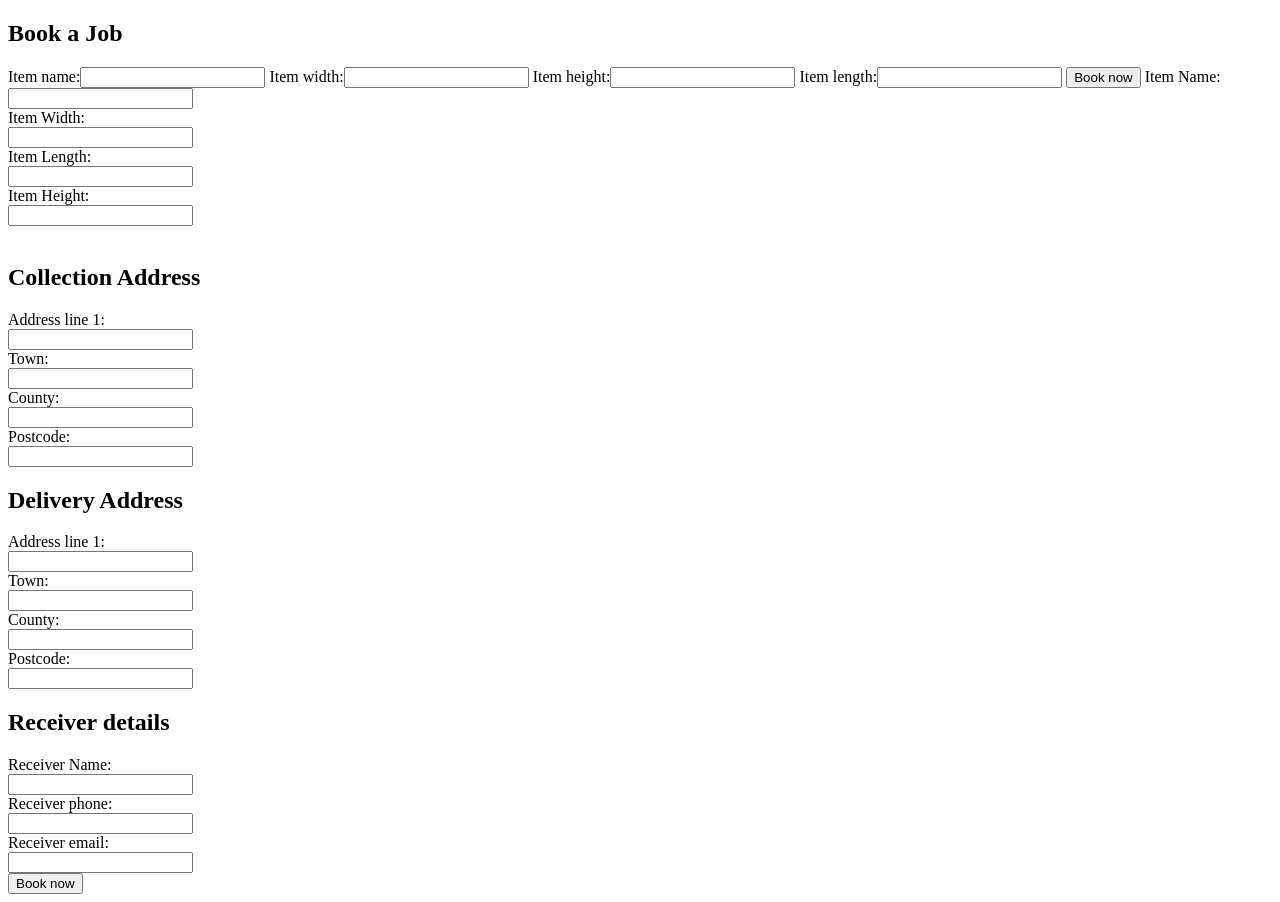
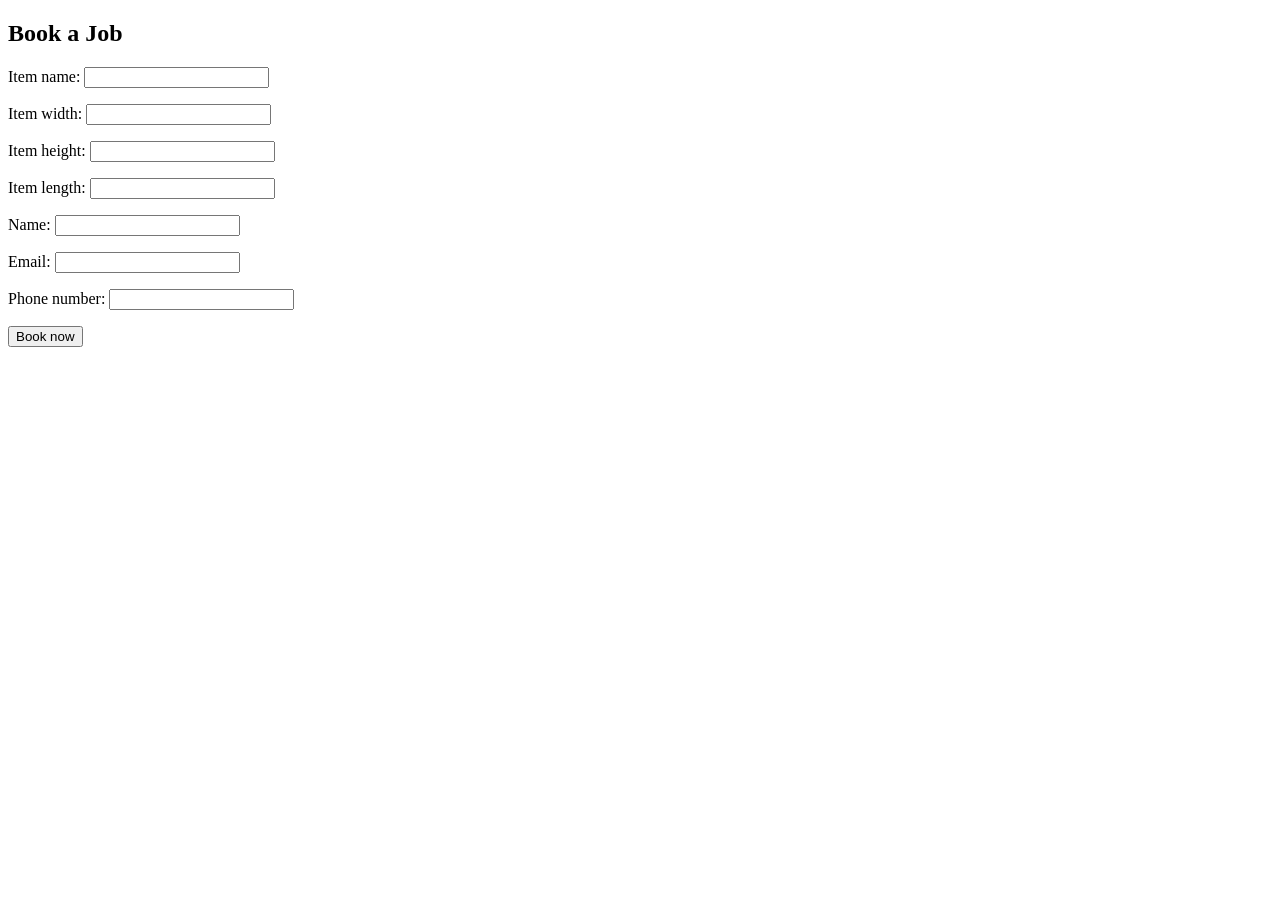
Before and after one commit to AsusLogistics/website, a Django app: page /Booking in a window 1280 px wide. After the commit the page ends 347 px from the top, so only its background shows below. Run offline with Django 3.2, Linux system fonts and the light colour scheme.

Commit message:
added second form

```diff
--- a/AsusLogistic/forms.py
+++ b/AsusLogistic/forms.py
@@ -1,26 +1,14 @@
 from django import forms
-from .import models
-from django.forms import ModelForm
 from .models import *
-from django.utils.safestring import mark_safe
 
-class BookingForm(forms.ModelForm):
+class ItemForm(forms.ModelForm):
 
     class Meta:
         model = Item
-        fields = ('item_name','item_width', 'item_height', 'item_length')
+        fields = ('item_name','item_width','item_height','item_length')
 
-    def clean_item_name(self):
-        item_name = self.cleaned_data['item_name'].lower()
-        try:
-           item = Item.objects.get(item_name=item_name)
-        except Exception as e:
-            return item_name
-        model = models.Item
-        fields = ['item_name', 'item_width', 'item_height', 'item_length']
+class SenderForm(forms.ModelForm):
 
-        model = models.Item
-        fields = ['item_name', 'item_width', 'item_height', 'item_length']
-
-        model = models.Item
-        fields = ['item_name', 'item_width', 'item_height', 'item_length']
+    class Meta:
+        model = Sender
+        fields = ('name','email','phone_number')
--- a/AsusLogistic/models.py
+++ b/AsusLogistic/models.py
@@ -1,9 +1,6 @@
 from django.db import models
 from django.conf import settings
-from django.utils import timezone
-from django.shortcuts import reverse
 from phonenumber_field.modelfields import PhoneNumberField
-from django.forms import ModelForm
 
 # Create your models here.
 class Item(models.Model):
@@ -29,7 +26,16 @@ class Sender(models.Model):
     id = models.AutoField(primary_key=True)
     name = models.CharField(max_length=200, null=True)
     email = models.CharField(max_length=200, null=True)
-    phoneNumber = PhoneNumberField(unique = True, null = False, blank = False)
+    phone_number = PhoneNumberField(unique = True, null = False, blank = False)
+
+    def __str__(self):
+        return self.name
+
+    def __str__(self):
+        return self.email
+
+    def __str__(self):
+        return self.phone_number
 
 class Receiver(models.Model):
     id = models.AutoField(primary_key=True)
--- a/AsusLogistic/templates/Booking.html
+++ b/AsusLogistic/templates/Booking.html
@@ -4,51 +4,13 @@
 <body>
 
 <h2>Book a Job</h2>
-
-<form action="{% url 'Landing Page' %}" method="POST">
+{% block content %}
+<form action="{% url 'Booking' %}" method="POST">
 {% csrf_token %}
-{{ form }}
-
+{{ ItemForm.as_p }}
+{{ SenderForm.as_p}}
 <input type="submit" value="Book now">
-  <label for="Item_name">Item Name:</label><br>
-  <input type="text" id="Item_name" name="{{ item_name }}"><br>
-  <label for="Item_width">Item Width:</label><br>
-  <input type="text" id="Item_width" name="{{ item_width }}"><br>
-   <label for="Item_width">Item Length:</label><br>
-  <input type="text" id="Item_length" name="{{ item_length }}"><br>
-   <label for="Item_height">Item Height:</label><br>
-  <input type="text" id="Item_height" name="{{ item_height }}"><br>
-  <br>
-  <h2> Collection Address </h2>
-  <label for="Item_name">Address line 1:</label><br>
-    <input type="text" id="Address_line" name="{{ address }}"><br>
-	  <label for="Item_name">Town:</label><br>
-    <input type="text" id="Town" name="{{ town }}"><br>
-	<label for="Item_name">County:</label><br>
-    <input type="text" id="County" name="{{ county }}"><br>
-	<label for="Item_name">Postcode:</label><br>
-    <input type="text" id="Postcode" name="{{ postcode }}"><br>
-
-	<h2> Delivery Address </h2>
-  <label for="Item_name">Address line 1:</label><br>
-    <input type="text" id="Address_line" name="Address_line"><br>
-	  <label for="Item_name">Town:</label><br>
-    <input type="text" id="Town" name="Town"><br>
-	<label for="Item_name">County:</label><br>
-    <input type="text" id="County" name="County"><br>
-	<label for="Item_name">Postcode:</label><br>
-    <input type="text" id="Postcode" name="Post Code"><br>
-
-	<h2> Receiver details </h2>
-	<label for="Item_name">Receiver Name:</label><br>
-  <input type="text" id="Item_name" name="Item_name"><br>
-  <label for="Item_width">Receiver phone:</label><br>
-  <input type="text" id="Item_width" name="Item_width"><br>
-    <label for="Item_width">Receiver email:</label><br>
-  <input type="text" id="Item_width" name="Item_width"><br>
-
-    <input type="submit" value="Book now">
 </form>
-
+{% endblock %}
 </body>
 </html>
--- a/AsusLogistic/views.py
+++ b/AsusLogistic/views.py
@@ -1,39 +1,42 @@
 from django.shortcuts import render
 from .models import *
 from .forms import *
-from django import forms
-from django.http import HttpResponseRedirect, JsonResponse, FileResponse, Http404
+from shapeshifter.views import MultiFormView
 
 # Create your views here.
 def Landing_Page(request):
-    return render(request, 'Landing Page.html')
+    return render(request, "Landing Page.html")
+
+context = {
+    'ItemForm': ItemForm(),
+    'SenderForm': SenderForm()
+}
 
 def Booking_Page(request):
-    # create a form instance and populate it with data from the request:
-    form = BookingForm(request.POST)
-    # check whether it's valid:
-    if form.is_valid():
-        customer = form.save(commit=False)
-        customer.is_active = False
-        form.save()
-        # process the data in form.cleaned_data as required
-        item_name = form.cleaned_data.get('item_name').lower()
-        # redirect to a new URL:
-        return HttpResponseRedirect('Landing Page')
+    if request.method == "POST":
+        form = ItemForm(request.POST or None)
+        if form.is_valid():
+            obj = Item() #gets new object
+            obj.item_name = form.cleaned_data['item_name']
+            obj.item_width = form.cleaned_data['item_width']
+            obj.item_height = form.cleaned_data['item_height']
+            obj.item_length = form.cleaned_data['item_length']
+            #finally save the object in db
+            obj.save()
+    else:
+        form = ItemForm()
+    return render(request, "Booking.html", context)
 
-# if this is a POST request we need to process the form data
-    if request.method == 'POST':
-        # create a form instance and populate it with data from the request:
-        form = BookingForm(request.POST)
-        # check whether it's valid:
-        if form.is_valid():
-            # process the data in form.cleaned_data as required
-            # ...
-            # redirect to a new URL:
-            return HttpResponseRedirect('Landing Page')
-
-        # if a GET (or any other method) we'll create a blank form
+def Sender_details(request):
+    if request.method == "POST":
+        form2 = SenderForm(request.POST or None)
+        if form2.is_valid():
+            obj = Sender() #gets new object
+            obj.name = form2.cleaned_data['name']
+            obj.email = form2.cleaned_data['email']
+            obj.phone_number = form2.cleaned_data['phone_number']
+            #finally save the object in db
+            obj.save()
     else:
-        form = BookingForm()
-
-    return render(request, 'Booking.html', {'form': form})
+        form2 = SenderForm()
+    return render(request, "Booking.html", context)
```
Also changed, not shown: AsusLogistic/migrations/0006_rename_phonenumber_sender_phone_number.py (added).
